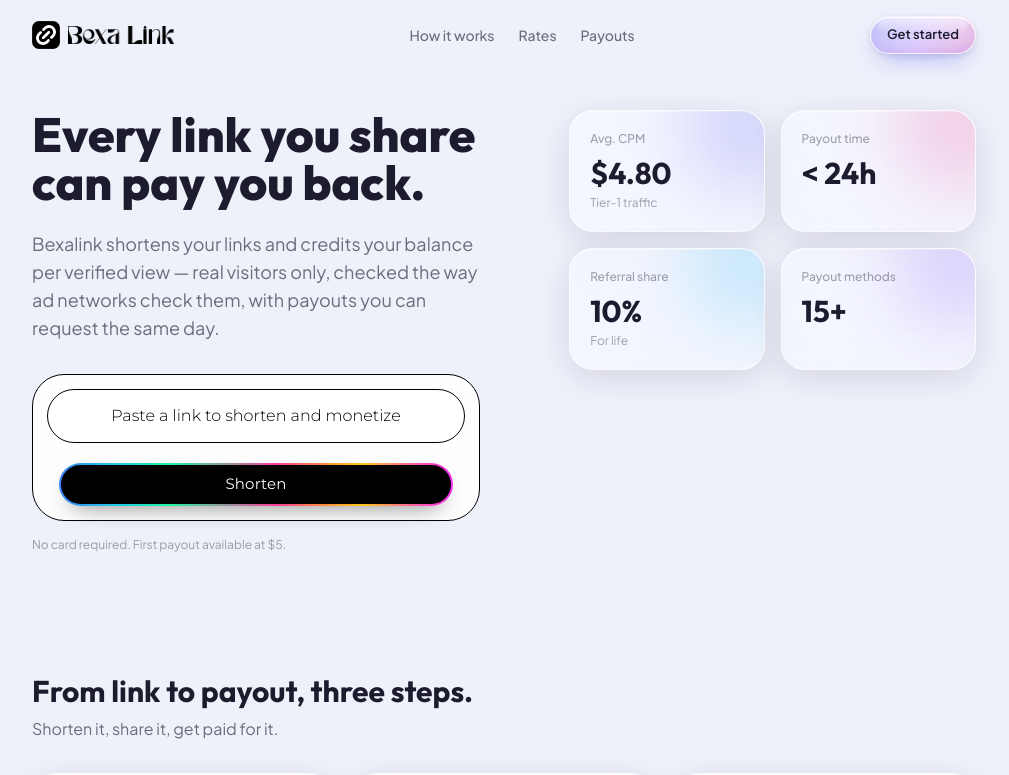
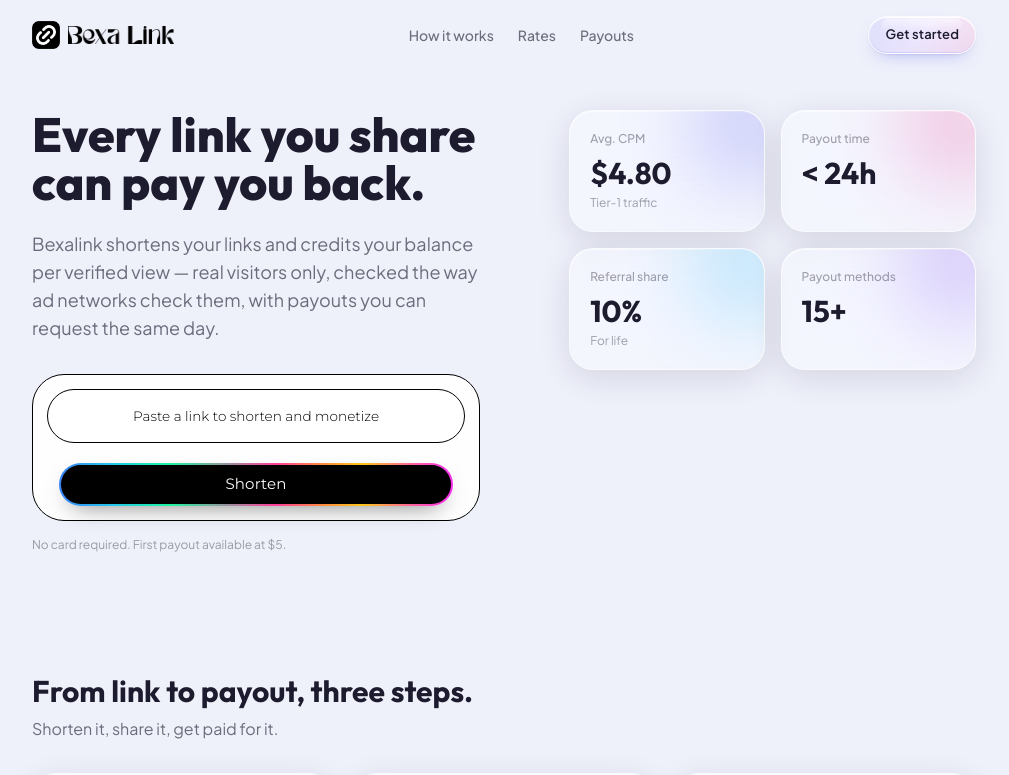
Before and after one commit to bexalinks-lab/Bexalinks-, a Next.js app: page / in a window 1280 px wide. Shown: the top 775 px of the page, without its empty margins (136-1145 px from the left). Built offline with nearby package versions, Linux system fonts and the light colour scheme.

Commit message:
Update globals.css

```diff
--- a/app/globals.css
+++ b/app/globals.css
@@ -149,53 +149,56 @@ body::before {
   transform: scale(0.96);
 }
 
-/* .btn-glass : liquid-glass capsule (e.g. "Get started").
-   Translucent, softly tinted indigo -> violet -> pink, with a frosted blur,
-   a bright top rim, an inner bottom glow and a specular sheen on top. */
+/* .btn-glass : premium liquid-glass capsule (e.g. "Get started").
+   Frosted white glass with only a whisper of indigo -> pink tint, a fine
+   bright rim, a hairline lower edge and a soft coloured under-glow. */
 .btn-glass {
   position: relative;
   isolation: isolate;
   overflow: hidden;
   color: var(--ink);
+  font-weight: 600;
+  letter-spacing: 0.01em;
   background:
     linear-gradient(120deg,
-      rgba(99, 102, 241, 0.30) 0%,
-      rgba(168, 85, 247, 0.20) 50%,
-      rgba(236, 72, 153, 0.28) 100%);
-  backdrop-filter: blur(16px) saturate(180%);
-  -webkit-backdrop-filter: blur(16px) saturate(180%);
-  border: 1px solid rgba(255, 255, 255, 0.7);
+      rgba(99, 102, 241, 0.16) 0%,
+      rgba(168, 85, 247, 0.10) 50%,
+      rgba(236, 72, 153, 0.16) 100%),
+    linear-gradient(180deg, rgba(255, 255, 255, 0.62), rgba(255, 255, 255, 0.24));
+  backdrop-filter: blur(18px) saturate(170%);
+  -webkit-backdrop-filter: blur(18px) saturate(170%);
+  border: 1px solid rgba(255, 255, 255, 0.8);
   box-shadow:
-    inset 0 1.5px 0 rgba(255, 255, 255, 0.9),
-    inset 0 -8px 14px -6px rgba(168, 85, 247, 0.28),
-    0 10px 24px -10px rgba(99, 102, 241, 0.65),
-    0 2px 6px rgba(29, 27, 46, 0.1);
+    inset 0 1px 0 rgba(255, 255, 255, 1),
+    inset 0 -1px 0 rgba(99, 102, 241, 0.16),
+    0 8px 18px -10px rgba(99, 102, 241, 0.55),
+    0 1px 2px rgba(29, 27, 46, 0.08);
   transition: transform 0.15s ease, filter 0.2s ease, box-shadow 0.2s ease;
 }
 
-/* Specular sheen across the top half of the capsule. */
+/* Fine specular streak along the top edge. */
 .btn-glass::after {
   content: '';
   position: absolute;
   z-index: -1;
   top: 1px;
-  left: 7%;
-  right: 7%;
-  height: 44%;
+  left: 12%;
+  right: 12%;
+  height: 38%;
   border-radius: 9999px;
-  background: linear-gradient(180deg, rgba(255, 255, 255, 0.6), rgba(255, 255, 255, 0));
-  filter: blur(1.5px);
+  background: linear-gradient(180deg, rgba(255, 255, 255, 0.55), rgba(255, 255, 255, 0));
+  filter: blur(1px);
   pointer-events: none;
 }
 
 .btn-glass:hover:not(:disabled) {
-  filter: brightness(1.06) saturate(1.15);
+  filter: brightness(1.04) saturate(1.1);
   transform: translateY(-1px);
   box-shadow:
-    inset 0 1.5px 0 rgba(255, 255, 255, 0.95),
-    inset 0 -8px 14px -6px rgba(168, 85, 247, 0.34),
-    0 14px 28px -10px rgba(99, 102, 241, 0.75),
-    0 2px 6px rgba(29, 27, 46, 0.1);
+    inset 0 1px 0 rgba(255, 255, 255, 1),
+    inset 0 -1px 0 rgba(99, 102, 241, 0.22),
+    0 12px 22px -10px rgba(99, 102, 241, 0.65),
+    0 1px 2px rgba(29, 27, 46, 0.08);
 }
 
 .btn-glass:active:not(:disabled) {
@@ -267,13 +270,19 @@ body::before {
   background: #fff;
   border: 1px solid #000;
   border-radius: 9999px;
-  padding: 0.9rem 1.25rem;
+  padding: 0.9rem 0.75rem;
+  text-overflow: ellipsis;
 }
 
 .shorten-input::placeholder {
   color: #000;
   opacity: 1;
   font-weight: 300;
+  font-size: 0.85rem; /* long placeholder — keep it on one line */
+}
+
+@media (max-width: 420px) {
+  .shorten-input::placeholder { font-size: 0.78rem; }
 }
 
 .shorten-input:focus {
```
